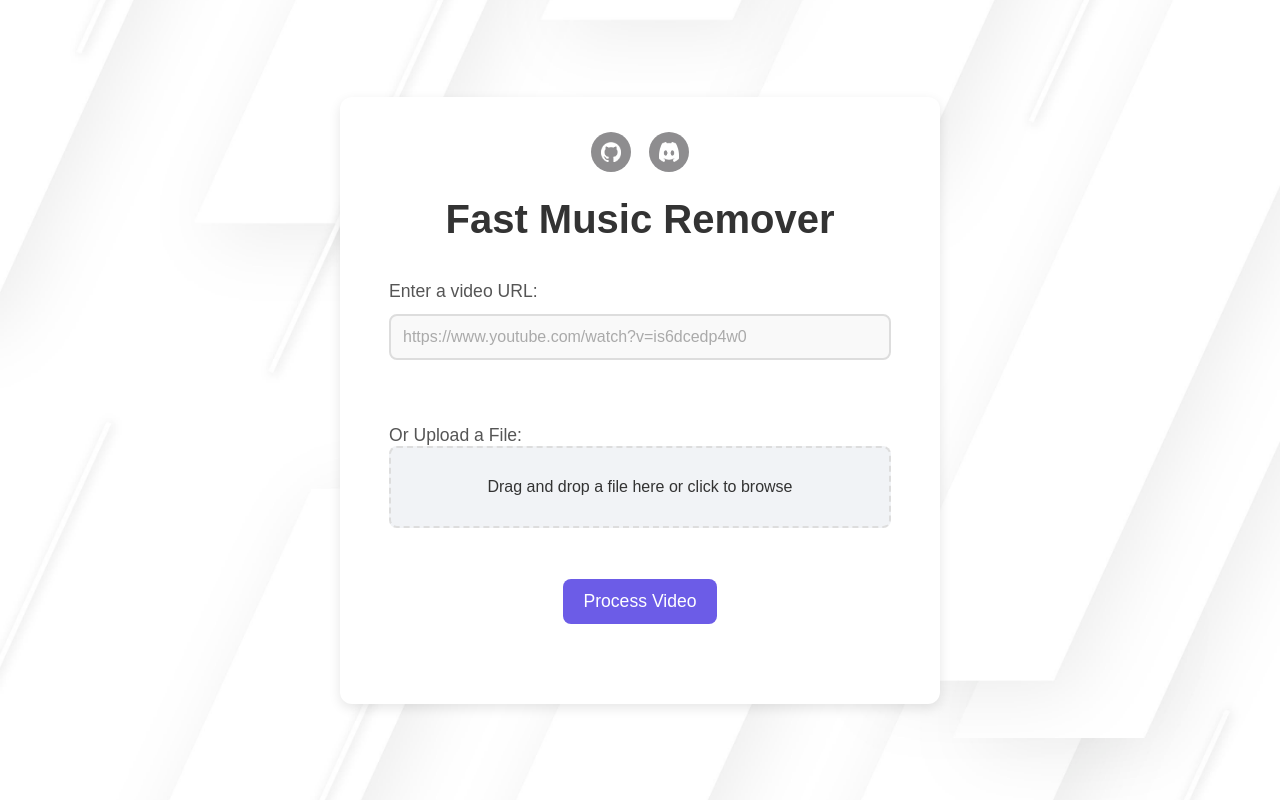
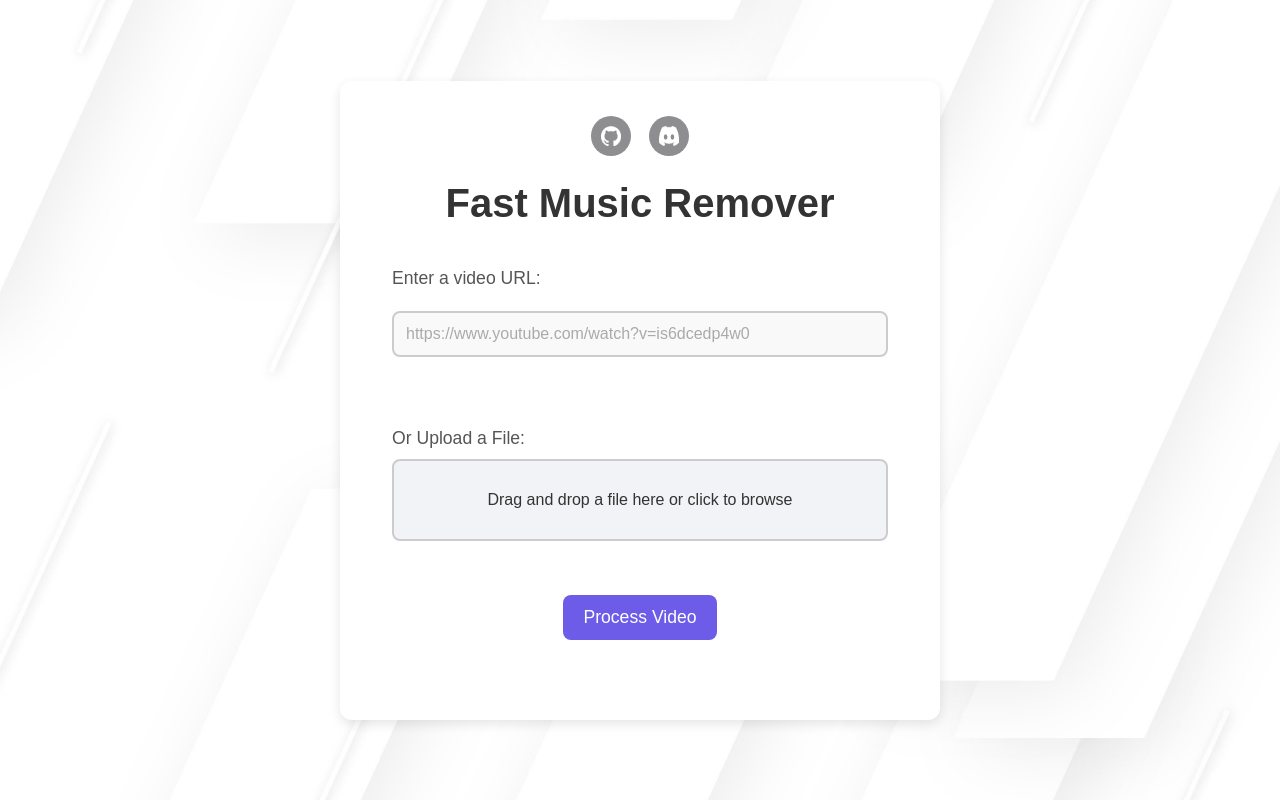
Before and after one commit to omeryusufyagci/fast-music-remover, a Flask app: page / in a window 1280 px wide. Run offline with Flask 3, Linux system fonts and the light colour scheme.

Commit message:
Improve visual clues and colors on the UI

```diff
--- a/static/css/style.css
+++ b/static/css/style.css
@@ -34,16 +34,23 @@ h1 {
     position: relative;
     border: 2px solid transparent;
     border-radius: 8px;
-    padding: 12px;
+    padding: 15px;
     transition: border-color 0.3s ease;
 }
+
 .input-section.active {
-    border-color: #6c5ce7;
+    border-color: transparent;
     background-color: #f9f9ff;
 }
+
 .input-section label {
     font-size: 1.1rem;
     color: #555;
+    margin-bottom: 10px;
+    display: inline-block;
+}
+.input-section:not(.active) .upload-area {
+    border: 2px solid #ccc;
 }
 .toggle-container {
     position: absolute;
@@ -107,6 +114,13 @@ h1 {
 .url-input::placeholder, .file-upload::placeholder {
     color: #aaa;
 }
+#urlSection.active .url-input {
+    border: 2px solid #6c5ce7;
+}
+
+#urlSection:not(.active) .url-input {
+    border: 2px solid #ccc;
+}
 .demo-overlay {
     position: absolute;
     top: 50%;
@@ -135,7 +149,7 @@ h1 {
 }
 .upload-area {
     background-color: #f1f3f6;
-    border: 2px dashed #ddd;
+    border: 2px solid #6c5ce7;
     padding: 30px;
     border-radius: 8px;
     cursor: pointer;
@@ -143,7 +157,7 @@ h1 {
     align-items: center;
     justify-content: center;
     text-align: center;
-    transition: background-color 0.3s ease;
+    transition: background-color 0.3s ease, border-color 0.3s ease;
     position: relative;
 }
 
```
